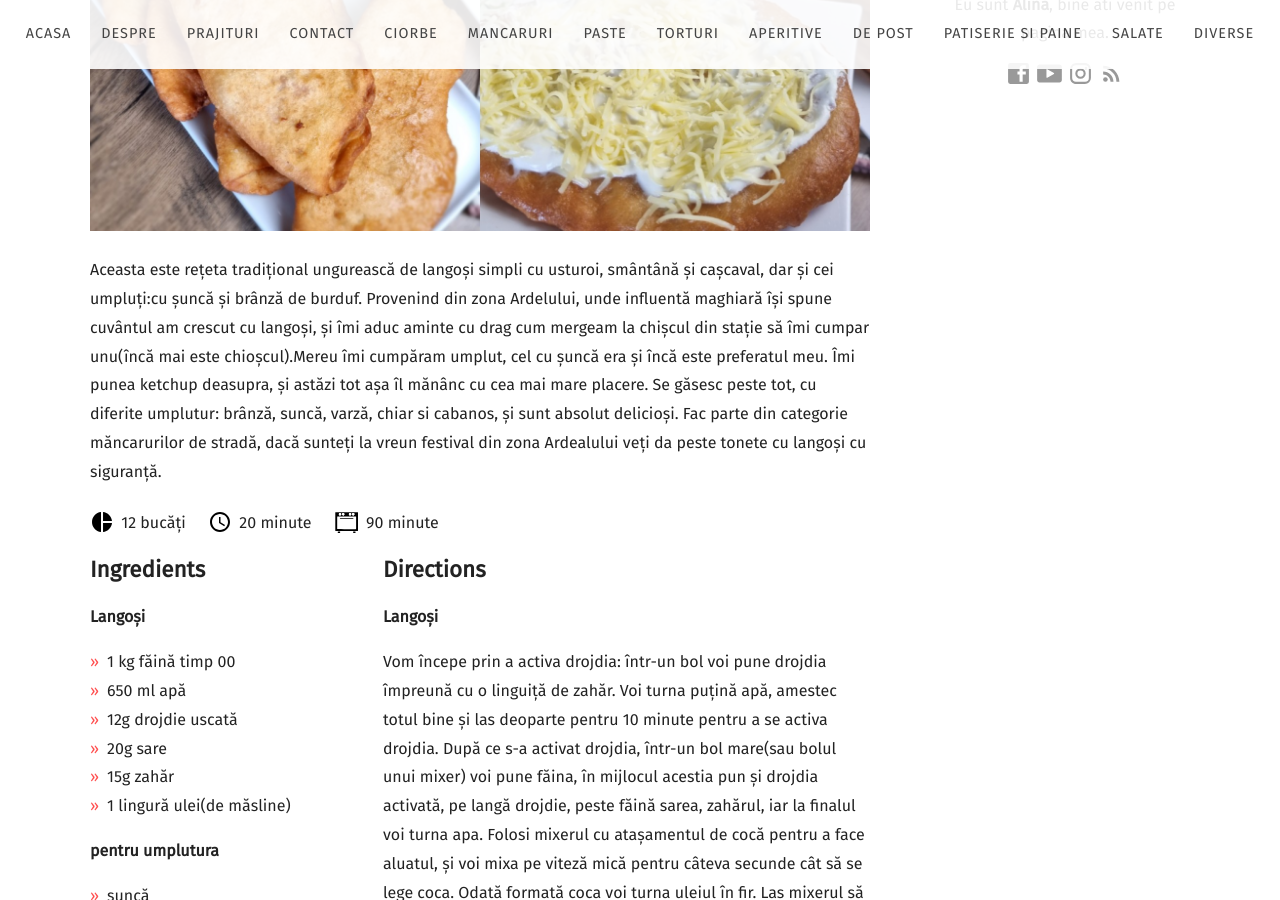
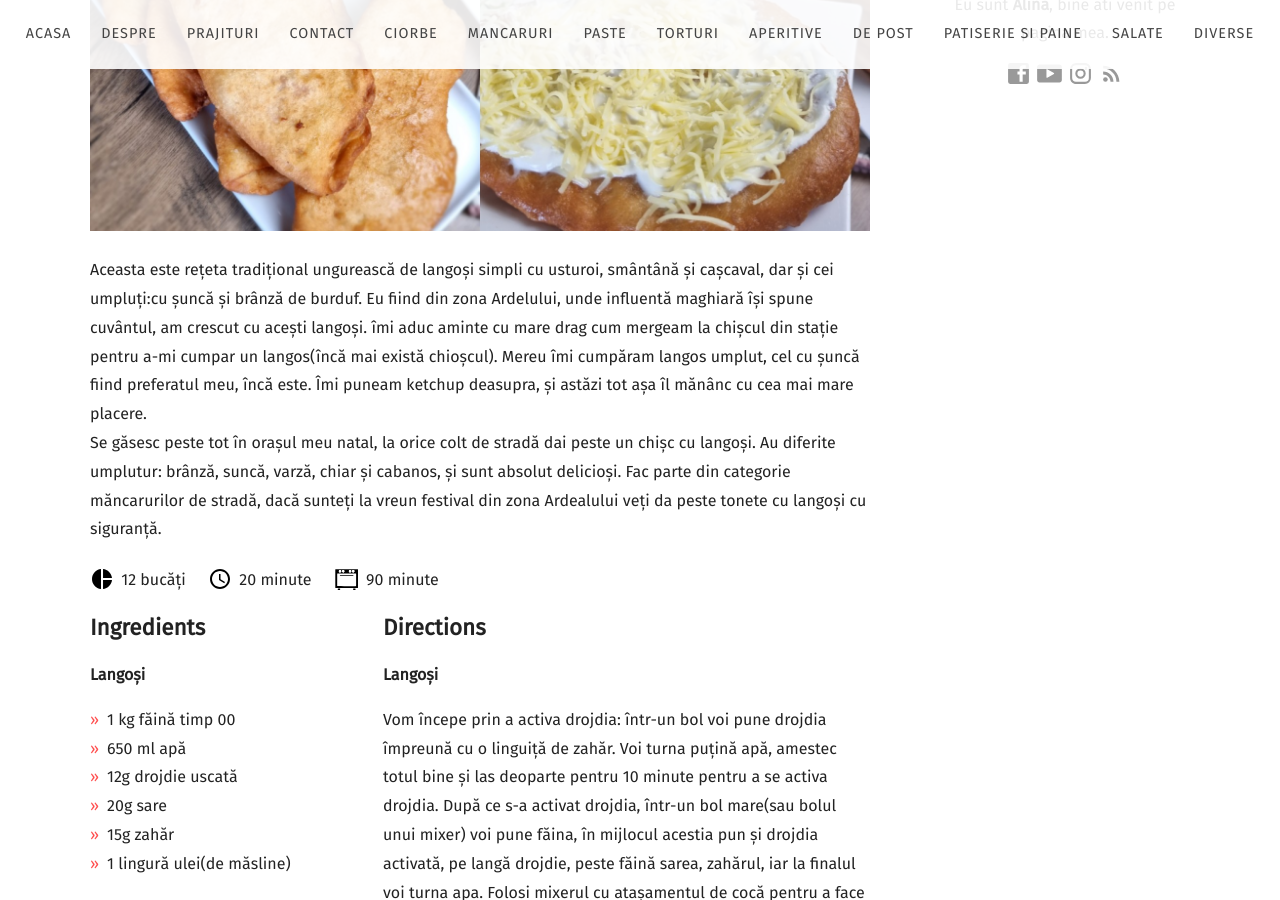
Before and after one commit to GGal1leo/alinainbucatarie.ro, a Jekyll site: the page built from _posts/2012-10-20-langos.md, in a window 1280 px wide and 900 px high, scrolled down 676 px. Built offline with Jekyll 4.4.1, drawn with Linux system fonts in a browser that asks for light colours; nearby versions of some CDN libraries; some web fonts are replaced; a script that is not in the unit is left out.

Commit message:
Update 2012-10-20-langos.md

```diff
--- a/_posts/2012-10-20-langos.md
+++ b/_posts/2012-10-20-langos.md
@@ -52,5 +52,6 @@ recipe:
     * cel mai bine ar fi să faceți coca înnainte cu o zi: a-2 sau a-3 zi coca este mai bună, însă trebuie ținută la frigider
 ---
   Aceasta este rețeta tradițional ungurească de langoși simpli cu usturoi, smântână și cașcaval, dar și cei umpluți:cu șuncă și brânză de burduf.
-  Provenind din zona Ardelului, unde influentă maghiară își spune cuvântul am crescut cu langoși, și îmi aduc aminte cu drag cum mergeam la chișcul din stație să îmi cumpar unu(încă mai este chioșcul).Mereu îmi cumpăram umplut, cel cu șuncă era și încă este preferatul meu. Îmi punea ketchup deasupra, și astăzi tot așa îl mănânc cu cea mai mare placere.                  Se găsesc peste tot, cu diferite umplutur: brânză, suncă, varză, chiar si cabanos, și sunt absolut delicioși.
+  Eu fiind din zona Ardelului, unde influentă maghiară își spune cuvântul, am crescut cu acești langoși. îmi aduc aminte cu mare drag cum mergeam la chișcul din stație pentru  a-mi cumpar un langos(încă mai există chioșcul). Mereu îmi cumpăram langos umplut, cel cu șuncă fiind preferatul meu, încă este. Îmi puneam ketchup deasupra, și astăzi tot așa îl mănânc cu cea mai mare placere.
+  Se găsesc peste tot în orașul meu natal, la orice colt de stradă dai peste un chișc cu langoși. Au diferite umplutur: brânză, suncă, varză, chiar și cabanos, și sunt absolut delicioși.
   Fac parte din categorie măncarurilor de stradă, dacă sunteți la vreun festival din zona Ardealului veți da peste tonete cu langoși cu siguranță.
```
